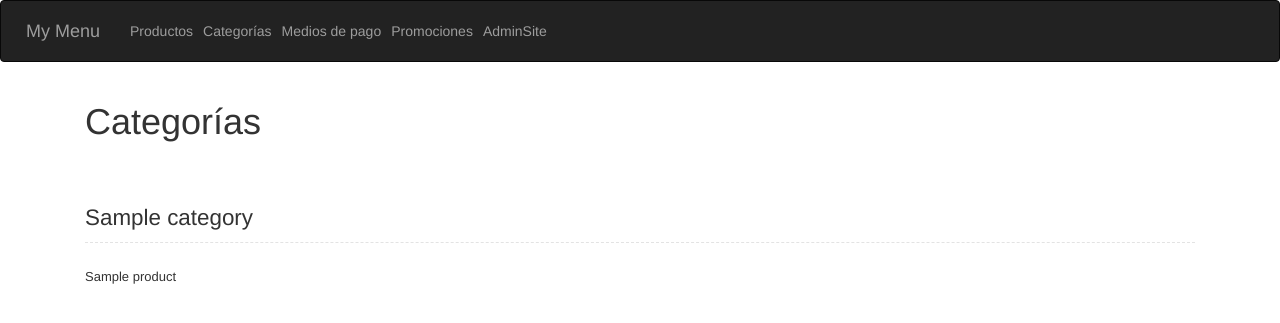
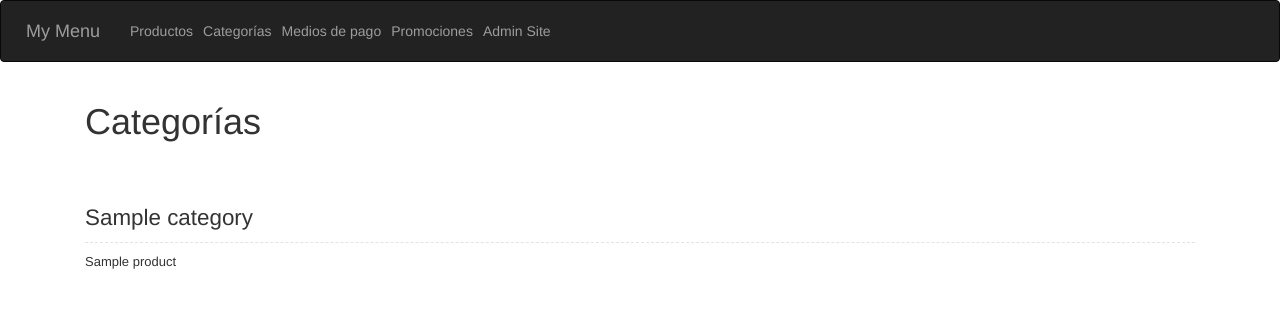
Before and after one commit to aymericcousaert/acp-mymenu, a Django app: page /categories/ in a window 1280 px wide. Shown: the top 323 px of the page. Run offline with Django 3.2, Linux system fonts and the light colour scheme; tables that the repository leaves empty hold one stand-in row (values such as "Sample post"); some libraries are stand-ins or nearby versions.

Commit message:
New changes in texts

```diff
--- a/menu/templates/categories.html
+++ b/menu/templates/categories.html
@@ -9,8 +9,6 @@
 {% endblock page_header %}
 
 {% block content %}
-
-
     {% for category in elements.categories %}
             <div class="column-item-title">
                 {{ category.name }}
@@ -18,13 +16,11 @@
             <div class="column-item-info">
                 {%for product in elements.products %}
                     {%if product.category == category %}
-                    <br/>
                     {{ product.name }}
+                <br/><br/>
                     {% endif %}
-                <br/>
                 {% endfor %}
                 <br/>
             </div>
     {% endfor %}
-
 {% endblock %}
--- a/menu/templates/navbar.html
+++ b/menu/templates/navbar.html
@@ -17,7 +17,7 @@
         <a class="nav-link" href="{% url 'promotions' %}">Promociones</a>
       </li>
       <li class="nav-item">
-        <a class="nav-link" href="{% url 'admin:index' %}">AdminSite</a>
+        <a class="nav-link" href="{% url 'admin:index' %}">Admin Site</a>
       </li>
     </ul>
   </div>
```
